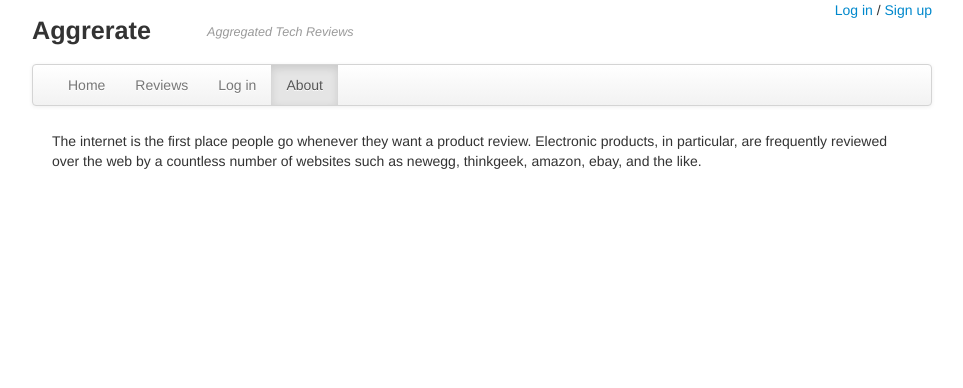
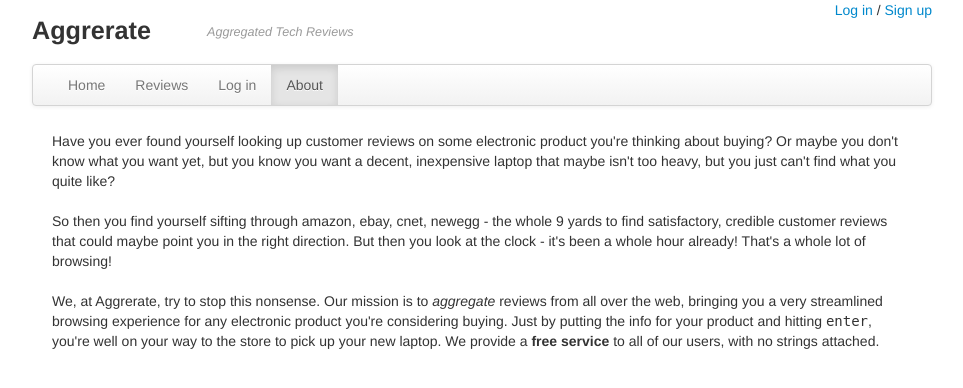
Before and after one commit to daeyun/aggrerate, a Flask app: page /about in a window 1280 px wide. Shown: the top 388 px of the page, without its empty margins (158-1121 px from the left). Run offline with Flask 2, Linux system fonts and the light colour scheme; some libraries are stand-ins or nearby versions.

Commit message:
wrote more for about

```diff
--- a/aggrerate/templates/about.html
+++ b/aggrerate/templates/about.html
@@ -1,6 +1,15 @@
 {% extends "layout.html" %}
 {% block body %}
-<p>The internet is the first place people go whenever they want a product review. Electronic products, in particular, are frequently reviewed over the web by a countless number of websites such as newegg, thinkgeek, amazon, ebay, and the like.</br>
+<p>
+Have you ever found yourself looking up customer reviews on some electronic product you're thinking about buying? Or maybe you don't know what you want yet, but you know you want a decent, inexpensive laptop that maybe isn't too heavy, but you just can't find what you quite like?
+
+</br></br>
+
+So then you find yourself sifting through amazon, ebay, cnet, newegg - the whole 9 yards to find satisfactory, credible customer reviews that could maybe point you in the right direction. But then you look at the clock - it's been a whole hour already! That's a whole lot of browsing!
+
+</br></br>
+
+We, at Aggrerate, try to stop this nonsense. Our mission is to <em>aggregate</em> reviews from all over the web, bringing you a very streamlined browsing experience for any electronic product you're considering buying. Just by putting the info for your product and hitting <tt>enter</tt>, you're well on your way to the store to pick up your new laptop. We provide a <b>free service</b> to all of our users, with no strings attached.
 
 
 </p>
```
